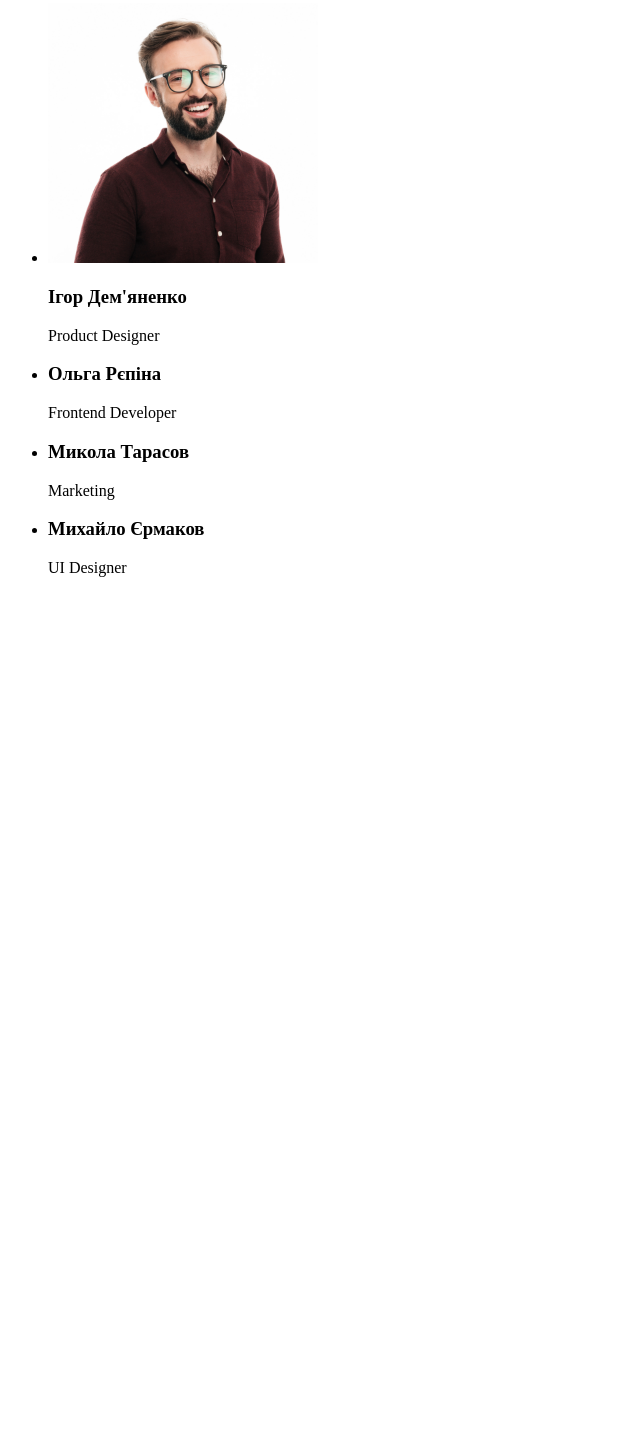
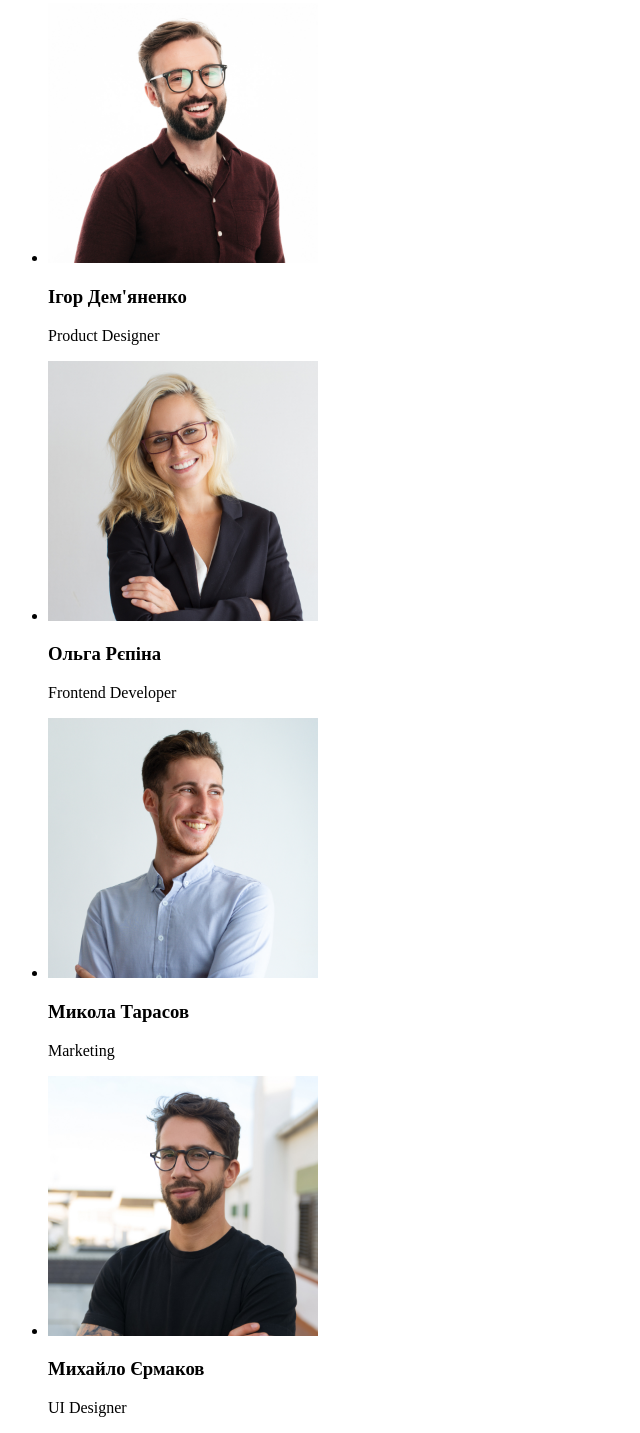
Before and after one commit to nik8067/goit-markup-hw-01, a plain HTML site: page index.html in a window 1280 px wide. Shown: the part 1290-2723 px from the top of the page, without its empty margins (0-640 px from the left). Before the commit the page ends 1883 px from the top, so only its background shows below. Drawn offline with Linux system fonts and the light colour scheme.

Commit message:
Збереження номер 3

```diff
--- a/index.html
+++ b/index.html
@@ -21,6 +21,7 @@
                 <li><a href="">+38 096 111 11 11</a></li>
             </ul>
     </header>
+    <main>
     <div>
         <section>
             <h1>Ефективні рішення для вашого бізнесу</h1>
@@ -73,18 +74,25 @@
             <p>Product Designer</p>
         </li>
         <li>
+            <img src="./images/Olga Repina.jpg" alt="" width="270" />
             <h3>Ольга Рєпіна</h3>
             <p>Frontend Developer</p>
         </li>
         <li>
+            <img src="./images/Mukola Tarasov.jpg" alt="" width="270" />
             <h3>Микола Тарасов</h3>
             <p>Marketing</p>
         </li>
         <li>
+            <img src="./images/Michajlo Jarmakov.jpg" alt="" width="270" />
             <h3>Михайло Єрмаков</h3>
             <p>UI Designer</p>
         </li>
         </ul>
     </section>
+    </main>
+    <footer>
+
+    </footer>
 </body>
 </html>
```
